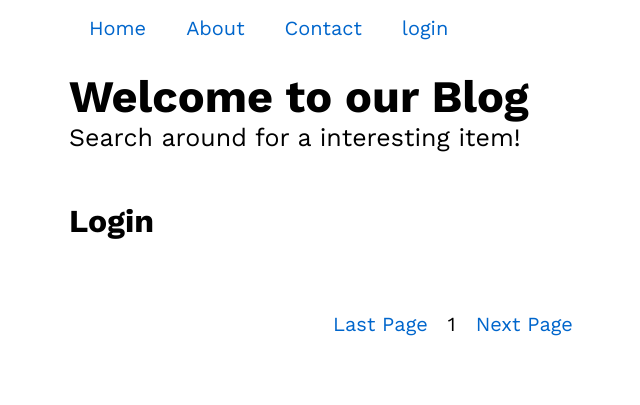
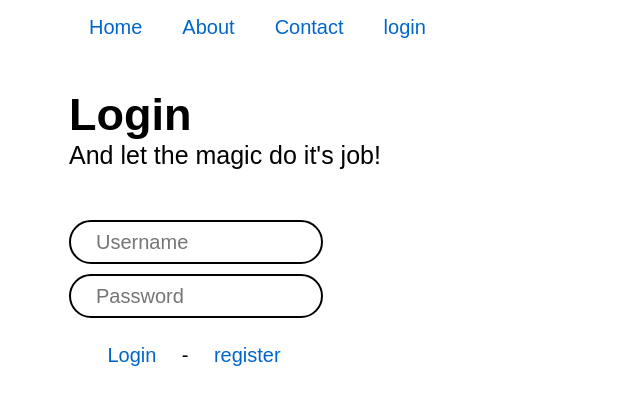
Before and after one commit to MomandWiar/Blog, a PHP site: page /login in a window 1280 px wide. Shown: the top 405 px of the page, without its empty margins (187-827 px from the left). Run offline with PHP 8.4, Linux system fonts and the light colour scheme.

Commit message:
refactored some code and added login page

```diff
--- a/App/controllers/PagesController.php
+++ b/App/controllers/PagesController.php
@@ -8,21 +8,25 @@ class PagesController extends Controller
     public function getHome()
     {
         $posts = App::get('database')->selectAll('posts');
-        $this->view('home', compact('posts'));
+        $css = 'home';
+        $this->view('home', compact('posts', 'css'));
     }
 
     public function getAbout()
     {
+        $css = 'about';
         $this->view('about');
     }
 
     public function getContact()
     {
+        $css = 'contact';
         $this->view('contact');
     }
 
     public function getLogin()
     {
-        $this->view('login');
+        $css = 'login';
+        $this->view('login', compact('css'));
     }
 }
--- a/App/views/login.view.php
+++ b/App/views/login.view.php
@@ -1,6 +1,19 @@
 <?php include 'partials/head.php'; ?>
 <?php include 'partials/header.php'; ?>
 
-    <h1>Login</h1>
+    <div class="header-title">
+        <h1>Login</h1>
+        <h4>And let the magic do it's job!</h4>
+    </div>
+
+    <form action="/" METHOD="get">
+        <input autocomplete="off" type="text" placeholder="Username" name="username">
+        <input autocomplete="off" type="password" placeholder="Password" name="password">
+        <div class="options">
+            <button type="submit">Login</button>
+            <p> - </p>
+            <button type="submit">register</button>
+        </div>
+    </form>
 
 <?php include 'partials/footer.php'; ?>
--- a/App/views/partials/footer.php
+++ b/App/views/partials/footer.php
@@ -1,9 +1,5 @@
 <footer>
-    <div class="pagination">
-        <a href="#" class="pagination-button">Last Page</a>
-        <p class="page-number">1</p>
-        <a href="#" class="pagination-button">Next Page</a>
-    </div>
+
 </footer>
 </body>
 </html>
--- a/App/views/partials/head.php
+++ b/App/views/partials/head.php
@@ -3,9 +3,9 @@
 <head>
     <meta charset="UTF-8">
     <title>Document</title>
-    <link href="https://fonts.googleapis.com/css2?family=Work+Sans:wght@300;400;500;700&display=swap" rel="stylesheet">
     <link rel="stylesheet" href="/public/css/standard.css">
-    <link rel="stylesheet" href="/public/css/home.css">
+    <link rel="stylesheet" href="/public/css/<?= $css; ?>.css">
+    <link rel="shortcut icon" href="#" />
     <script src="/public/js/standard.js"></script>
 </head>
 <body>
--- a/App/views/partials/header.php
+++ b/App/views/partials/header.php
@@ -7,8 +7,4 @@
             <li><a href="/login">login</a></li>
         </ul>
     </nav>
-    <div class="header-title">
-        <h1>Welcome to our Blog</h1>
-        <h4>Search around for a interesting item!</h4>
-    </div>
 </header>
--- a/public/css/home.css
+++ b/public/css/home.css
@@ -22,7 +22,6 @@
 .info {
     width: 5%;
     text-align: right;
-    font-weight: bold;
 }
 
 .info:hover {
@@ -41,17 +40,18 @@
     text-overflow: ellipsis;
 }
 
-.pages {
-    display: flex;
-    font-size: 20px;
+.pagination {
+    margin-top: 50px;
+    width: 100%;
+    display: inline-flex;
+    height: 25px;
 }
 
-.pages p {
-    margin: 0 10px;
-}
-
-.pages-nav {
-    width: 255px;
+.pagination-options {
     display: flex;
     margin: auto;
 }
+
+.pagination-options a, .pagination-options p {
+    margin: 0 10px;
+}
--- /dev/null
+++ b/public/css/login.css
@@ -0,0 +1,38 @@
+form {
+
+}
+
+form input {
+    display: block;
+    border: 2px solid black;
+    border-radius: 50px;
+    width: 200px;
+    height: 40px;
+    font-size: 20px;
+    padding: 0 25px;
+    margin: 10px 0;
+}
+
+form button {
+    border: none;
+    background: none;
+    color: #06c;
+    font-size: 20px;
+    padding: 0;
+    margin: 0 auto;
+}
+
+form button:hover {
+    text-decoration: underline;
+    cursor: pointer;
+}
+
+.options {
+    width: 200px;
+    padding: 0 25px;
+    display: flex;
+}
+
+.options p {
+    margin: 16px 12px;
+}
--- a/public/css/standard.css
+++ b/public/css/standard.css
@@ -23,7 +23,7 @@ header {
 
 .header-title {
     width: 100%;
-    margin: 30px 0;
+    margin: 50px 0;
 }
 
 .header-title h1 {
@@ -48,17 +48,5 @@ header nav ul li {
 }
 
 footer {
-    margin-top: 50px;
-    display: inline-flex;
-    width: 100%;
-    height: 25px;
+
 }
-
-.pagination {
-    display: flex;
-    margin: auto;
-}
-
-.pagination a, .pagination p {
-    margin: 0 10px;
-}
```
Also changed, not shown: App/views/home.view.php (+13 -0 lines).
